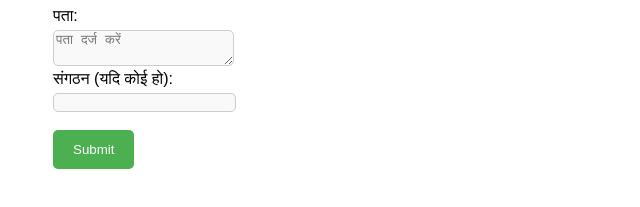
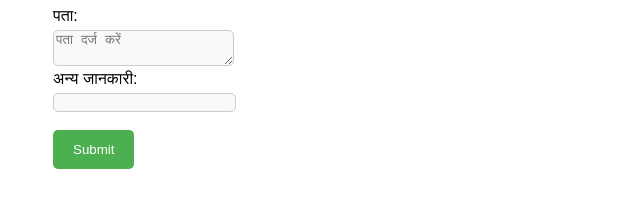
Before and after one commit to orion-a8/registration, a plain HTML site: page index.html in a window 1280 px wide. Shown: the part 439-646 px from the top of the page, 271-911 px from the left. Drawn offline with Linux system fonts and the light colour scheme; no server answers.

Commit message:
Update index.html

```diff
--- a/index.html
+++ b/index.html
@@ -117,7 +117,7 @@ button:hover {
         <label for="address">पता:</label>
         <textarea id="address" name="address" placeholder="पता दर्ज करें" required></textarea>
 
-        <label for="organization">संगठन (यदि कोई हो):</label>
+        <label for="organization">अन्य जानकारी: </label>
         <input type="text" id="organization" name="organization"><br><br>
 
         <button type="submit">Submit</button>
```
